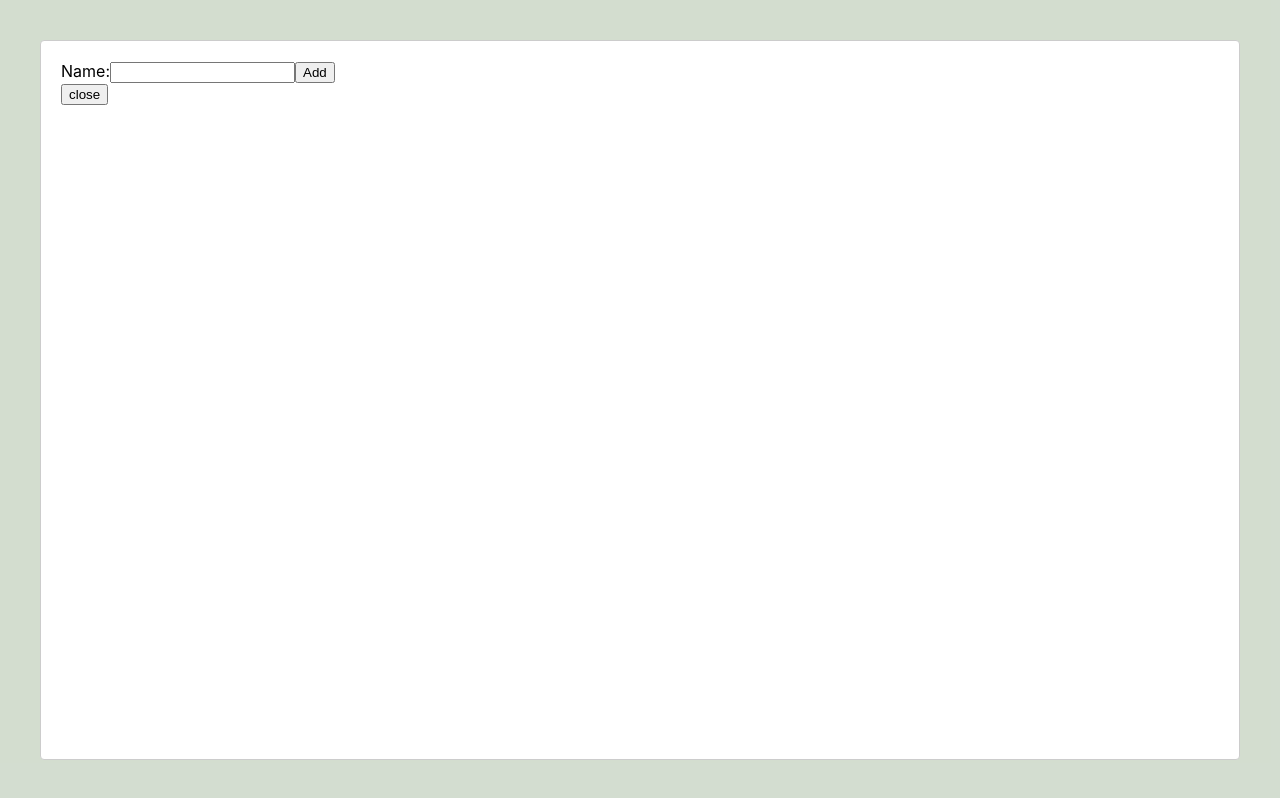
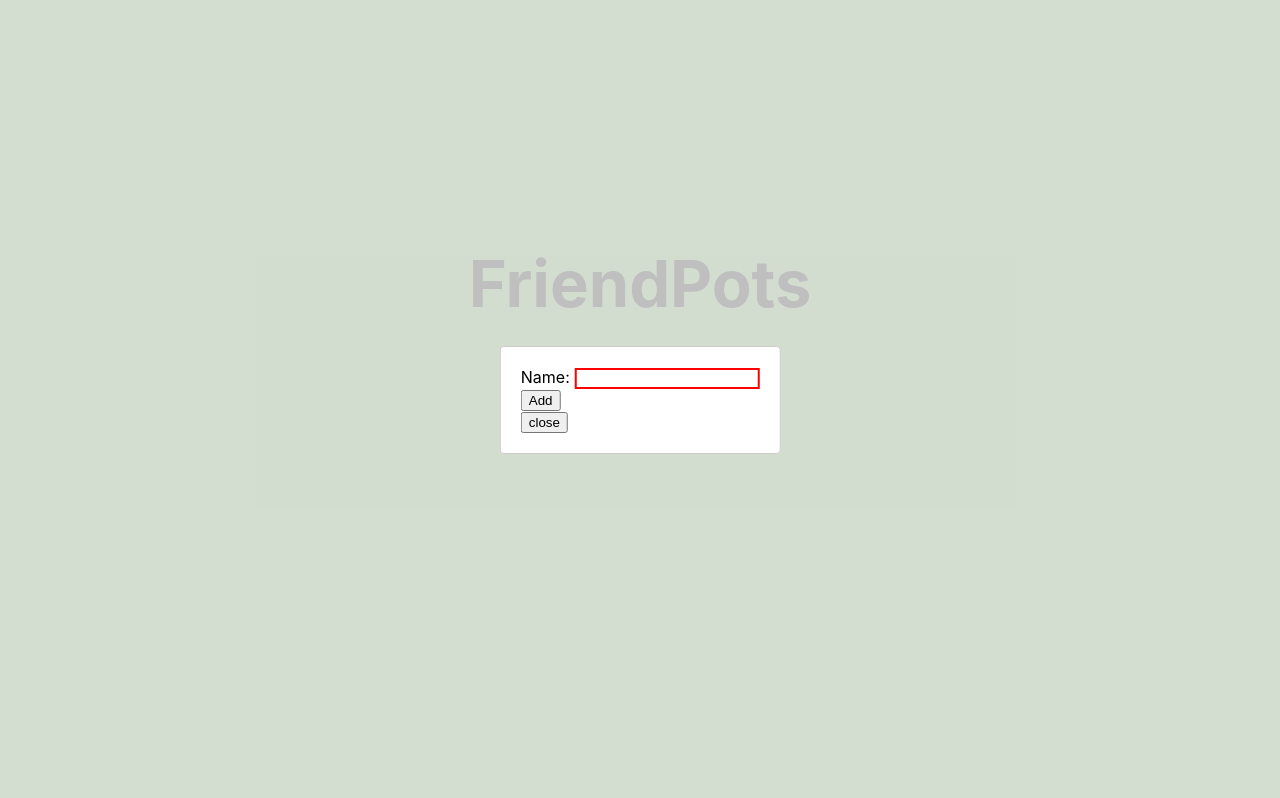
Before and after one commit to eunhyekim224/friendpots, a React (Create React App) app in the folder frontend/: page / in a window 1280 px wide. Both pictures are taken after a click on the button "Click to add a new friend". Built offline with nearby package versions, Linux system fonts and the light colour scheme.

Commit message:
update ui

```diff
--- a/frontend/src/App.tsx
+++ b/frontend/src/App.tsx
@@ -10,13 +10,17 @@ function App() {
     const addFriend = async (event: any) => {
         event.preventDefault();
 
+        const name = event.target.name.value
+
+        const newFriend = {
+            name
+        }
+
         try {
-            const { data: addedFriend } = await axios.post("/friends", {
-                name,
-            });
-            alert(`Your friend, ${name}, has just been planted!`);
+            const { data: addedFriend } = await axios.post("/friends", newFriend);
+            alert(`Your friend, ${addedFriend.name}, has just been planted!`);
         } catch (err) {
-            console.log(err);
+            console.error(err);
         }
     };
 
@@ -27,6 +31,17 @@ function App() {
     function closeModal() {
         setIsOpen(false);
     }
+
+    const customStyles = {
+        content: {
+            top: "50%",
+            left: "50%",
+            right: "auto",
+            bottom: "auto",
+            marginRight: "-50%",
+            transform: "translate(-50%, -50%)",
+        },
+    };
 
     return (
         <div className="App">
@@ -39,6 +54,7 @@ function App() {
                     isOpen={modalIsOpen}
                     onRequestClose={closeModal}
                     contentLabel="Example Modal"
+                    style={customStyles}
                 >
                     <div>
                         <NewFriendForm onSubmit={addFriend}></NewFriendForm>
--- /dev/null
+++ b/frontend/src/components/newFriendForm.css
@@ -0,0 +1,13 @@
+form {
+    flex: 1;
+    flex-direction: column;
+    justify-content: space-around;
+}
+
+input:invalid {
+  border: 2px solid red;
+}
+
+input:valid {
+  border: 2px solid green;
+}
--- a/frontend/src/components/newFriendForm.tsx
+++ b/frontend/src/components/newFriendForm.tsx
@@ -1,4 +1,5 @@
 import { useState } from "react";
+import './newFriendForm.css'
 
 type NewFriendFormProps = {
     onSubmit: (e: any) => Promise<void>;
@@ -9,16 +10,18 @@ export const NewFriendForm = ({ onSubmit }: NewFriendFormProps) => {
 
     return (
         <form onSubmit={onSubmit}>
-            <label>
-                Name:
+            <div className="formInput">
+                <label>Name: </label>
                 <input
                     type="text"
                     name="name"
                     value={name}
+                    minLength={0}
+                    required
                     onChange={(e) => setName(e.target.value)}
                 />
-            </label>
-            <input type="submit" value="Add" />
+            </div>
+            <button id='addButton'>Add</button>
         </form>
     );
 };
```
